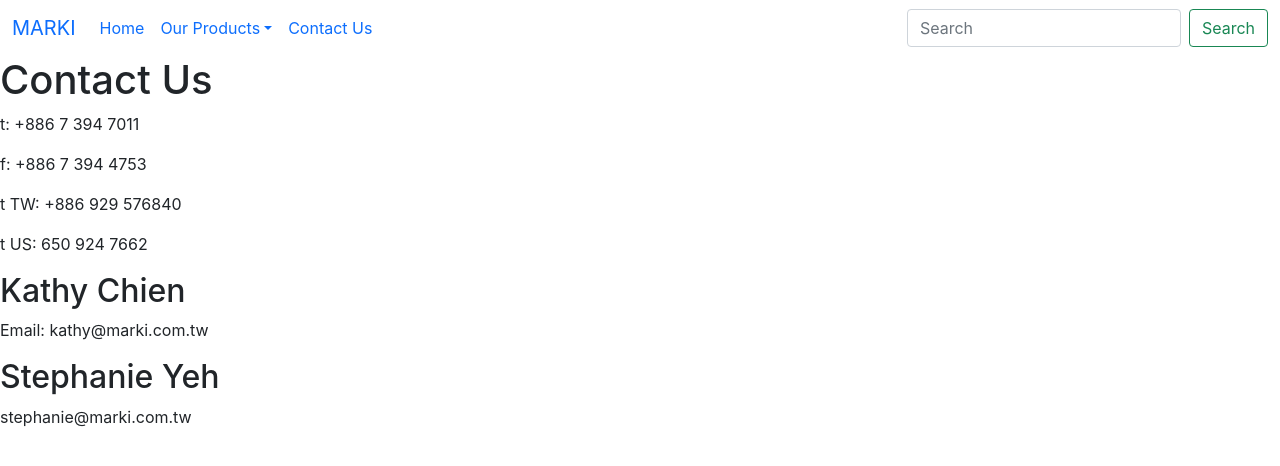
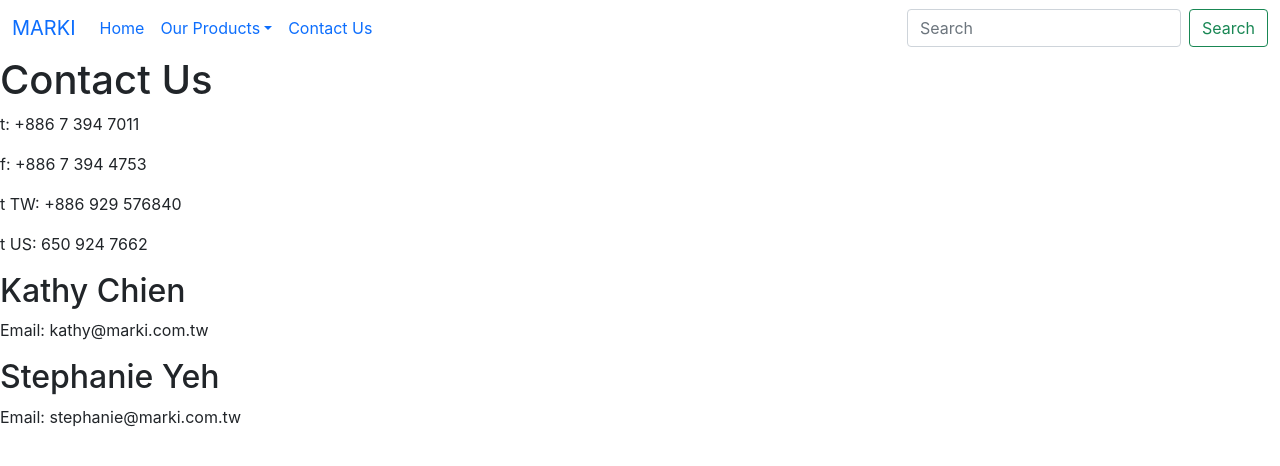
Before and after one commit to imjchiang/react-marki, a React (Create React App) app: page /contact in a window 1280 px wide. Shown: the top 466 px of the page. Built offline with nearby package versions, Linux system fonts and the light colour scheme.

Commit message:
[Contact] fix info

```diff
--- a/src/components/Contact.js
+++ b/src/components/Contact.js
@@ -14,7 +14,7 @@
             <p>Email: kathy@marki.com.tw</p>
 
             <h2>Stephanie Yeh</h2>
-            <p>stephanie@marki.com.tw</p>
+            <p>Email: stephanie@marki.com.tw</p>
         </div>
     )
 }
```
